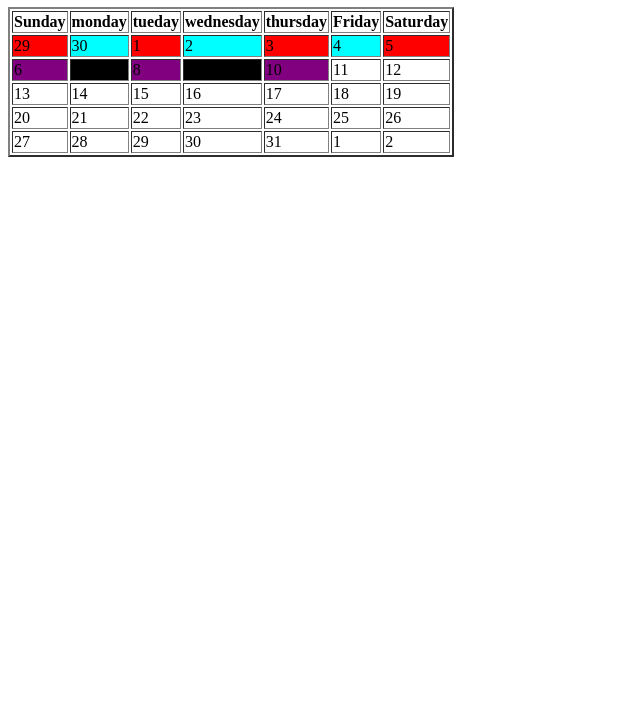
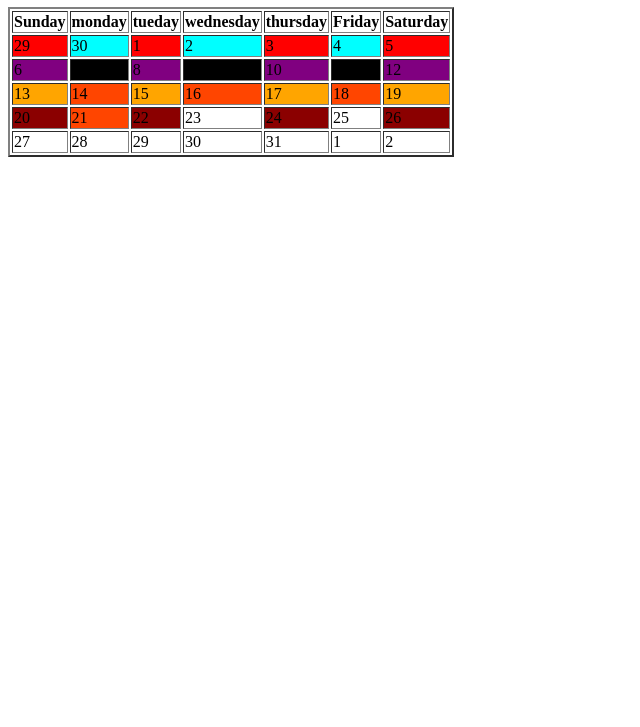
Before and after one commit to DomingoHernandez0/YungStitch.io, a plain HTML site: page index.html in a window 1280 px wide. Shown: the part 73-800 px from the top of the page, without its empty margins (0-640 px from the left). Drawn offline with Linux system fonts and the light colour scheme.

Commit message:
Add files via upload

```diff
--- a/index.html
+++ b/index.html
@@ -33,26 +33,26 @@
         <td style="background-color:purple">8</td>
         <td style="background-color:black">9</td>
         <td style="background-color:purple">10</td>
-        <td>11</td>
-        <td>12</td>
+        <td style="background-color:black">11</td>
+        <td style="background-color:purple">12</td>
       </tr>
       <tr>
-        <td>13</td>
-        <td>14</td>
-        <td>15</td>
-        <td>16</td>
-        <td>17</td>
-        <td>18</td>
-        <td>19</td>
+        <td style="background-color:orange">13</td>
+        <td style="background-color:orangered">14</td>
+        <td style="background-color:orange">15</td>
+        <td style="background-color:orangered">16</td>
+        <td style="background-color:orange">17</td>
+        <td style="background-color:orangered">18</td>
+        <td style="background-color:orange">19</td>
       </tr>
       <tr>
-        <td>20</td>
-        <td>21</td>
-        <td>22</td>
+        <td style="background-color:darkred">20</td>
+        <td style="background-color:orangered">21</td>
+        <td style="background-color:darkred">22</td>
         <td>23</td>
-        <td>24</td>
+        <td style="background-color:darkred">24</td>
         <td>25</td>
-        <td>26</td>
+        <td style="background-color:darkred">26</td>
       </tr>
       <tr>
         <td>27</td>
```
